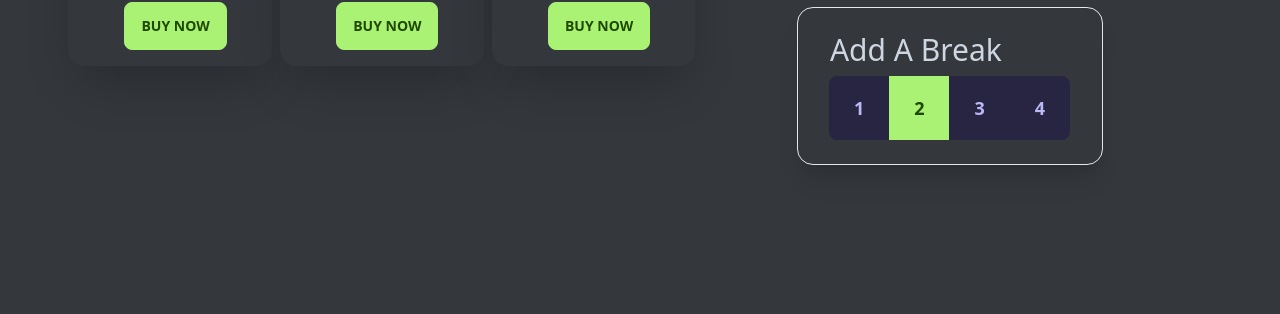
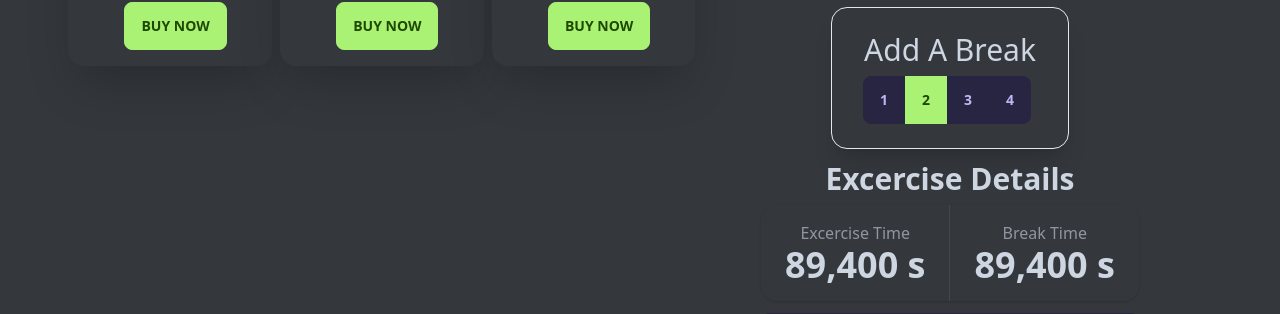
Before and after one commit to HasanMdKamrul/fit-x-fitness-app, a React (Create React App) app: page / in a window 1280 px wide. Shown: the part 638-952 px from the top of the page. Before the commit the page ends 894 px from the top, so only its background shows below. Built offline with nearby package versions, Linux system fonts and the light colour scheme.

Commit message:
Activity completed button and excercise details section added

```diff
--- a/src/components/ActivityMonitor/ActivityMonitor.js
+++ b/src/components/ActivityMonitor/ActivityMonitor.js
@@ -1,5 +1,6 @@
 import React from 'react';
 import AddABreak from '../AddABreak/AddABreak';
+import Details from '../Details/Details';
 import PersonalInfo from '../PersonalInfo/PersonalInfo';
 
 const ActivityMonitor = () => {
@@ -10,6 +11,7 @@ const ActivityMonitor = () => {
             {/* Add A break */}
             <AddABreak/>
             {/* Excercise details */}
+            <Details/>
             {/* ** Activity completed button */}
         </div>
     );
--- a/src/components/AddABreak/AddABreak.js
+++ b/src/components/AddABreak/AddABreak.js
@@ -6,10 +6,10 @@ const AddABreak = () => {
            <div className='border px-8 py-6 shadow-xl rounded-2xl'>
                 <h1 className='text-3xl mb-2'>Add A Break</h1>
                 <div className="btn-group">
-                    <button className="btn btn-lg">1</button>
-                    <button className="btn btn-lg btn-active">2</button>
-                    <button className="btn btn-lg">3</button>
-                    <button className="btn btn-lg">4</button>
+                    <input type="radio" name="options" data-title="1" className="btn" />
+                    <input type="radio" name="options" data-title="2" className="btn" checked />
+                    <input type="radio" name="options" data-title="3" className="btn" />
+                    <input type="radio" name="options" data-title="4" className="btn" />
                 </div>
             </div>
         </div>
--- /dev/null
+++ b/src/components/Details/Details.js
@@ -0,0 +1,28 @@
+import React from 'react';
+
+const Details = () => {
+    return (
+     <div>
+           <div className='flex justify-center mt-3'>
+            <div>
+                <h1 className='text-center font-semibold text-3xl'>Excercise Details</h1>
+                <div className="stats shadow text-center mt-2">
+                    <div className="stat">
+                        <div className="stat-title">Excercise Time</div>
+                        <div className="stat-value">89,400 s</div>
+                    </div>
+                    <div className="stat">
+                        <div className="stat-title">Break Time</div>
+                        <div className="stat-value">89,400 s</div>
+                    </div>
+
+                </div>
+                <button className="btn mt-3 flex justify-center items-center w-full">Activity Completed</button>
+            </div>
+        </div>
+
+     </div>
+    );
+};
+
+export default Details;
```
